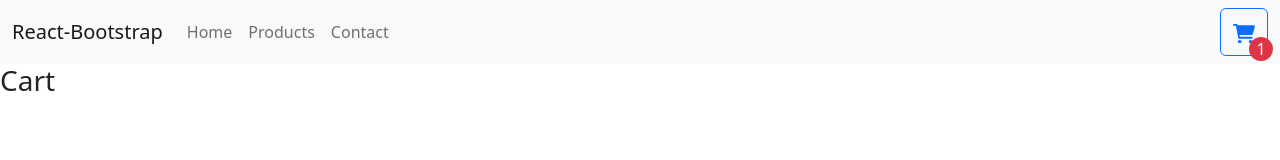
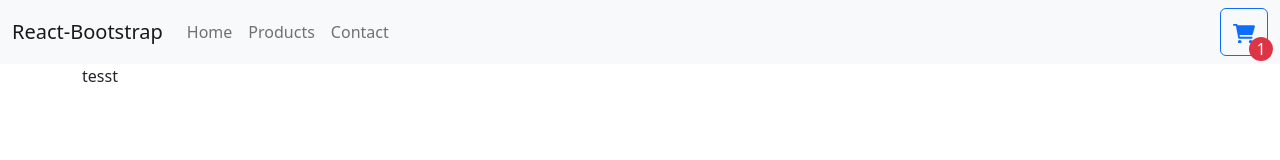
Before and after one commit to sebbe1236/react-typescript, a React (Create React App) app: page /cart in a window 1280 px wide. Shown: the top 160 px of the page. Built offline with nearby package versions, Linux system fonts and the light colour scheme; no server answers.

Commit message:
type prop added type to data that gets sentinwform

```diff
--- a/src/pages/Cart/Cart.tsx
+++ b/src/pages/Cart/Cart.tsx
@@ -1,12 +1,17 @@
 import React from "react";
+import { Container } from "react-bootstrap";
+import { useCart } from "react-use-cart";
+import { useAuth } from "../../components/context/Context";
 //Prøv meed den her:https://blog.wrappixel.com/build-a-shopping-cart-in-nodejs-and-react/
 
 function Cart() {
   return (
     <>
-      <div>
-        <h3>Cart</h3>
-      </div>
+      <>
+        <Container>
+          <p>tesst</p>
+        </Container>
+      </>
     </>
   );
 }
--- a/src/pages/Contact/ContactForm.tsx
+++ b/src/pages/Contact/ContactForm.tsx
@@ -4,6 +4,12 @@ import Heading from "../../components/layout/Heading";
 import { BASE_URL } from "../../utils/api";
 
 type FormData = {
+  title: string;
+  description: string;
+  email: string;
+};
+
+type dataPropsOnSubmit = {
   title: string;
   description: string;
   email: string;
@@ -23,7 +29,7 @@ function ContactForm() {
     reset,
   } = useForm<FormData>();
 
-  const onSubmit = async (data: any) => {
+  const onSubmit = async (data: dataPropsOnSubmit) => {
     setSubmit(true);
     setError(null);
 
```
Also changed, not shown: src/pages/Login/Login.tsx (added, +10 -0 lines), src/pages/Products/JacketFetch.tsx (+8 -0 lines).
